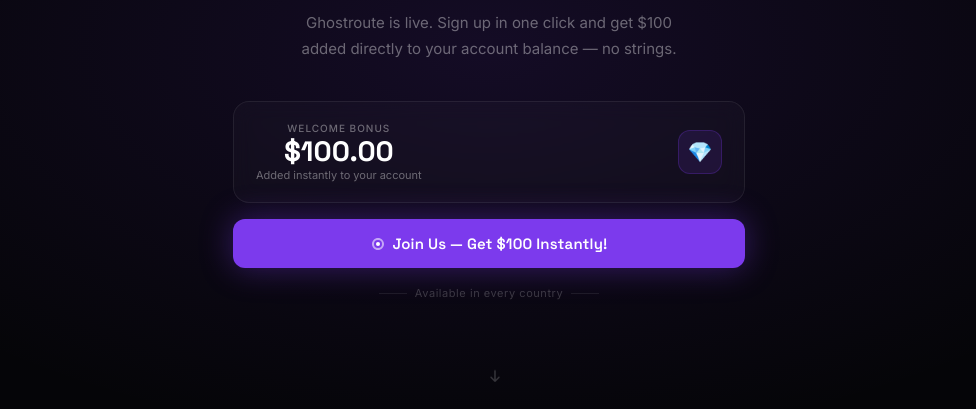
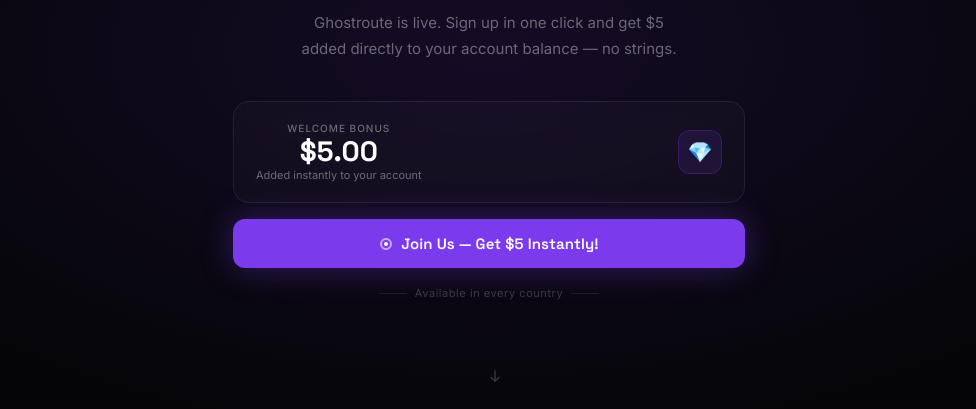
Before and after one commit to Toby16/ghostroute_security_homepage, a plain HTML site: page index.html in a window 1280 px wide. Shown: the part 391-800 px from the top of the page, without its empty margins (151-1127 px from the left). Drawn offline with Linux system fonts and the light colour scheme.

Commit message:
updated bonus

```diff
--- a/index.html
+++ b/index.html
@@ -5,7 +5,7 @@
 <meta name="viewport" content="width=device-width, initial-scale=1.0">
 <link rel="icon" type="image/svg+xml" href="https://res.cloudinary.com/dtitx4alw/image/upload/v1781535548/trqy7zm3d4n9dsvkkpzq.svg">
 <title>Ghostroute — Now Live</title>
-<meta name="description" content="Ghostroute is live worldwide. Sign up in one click and get $100 added instantly to your account — no strings. The internet, on your terms." />
+<meta name="description" content="Ghostroute is live worldwide. Sign up in one click and get $5 added instantly to your account to anything — no strings. The internet, on your terms." />
 <meta name="keywords" content="ghostroute, ghostroute security, vpn, ip address, ip lookup, digital privacy, secure internet, network security" />
 <meta name="robots" content="index, follow" />
 <link rel="canonical" href="https://security.ghostroute.icu/" />
@@ -782,12 +782,12 @@
 
     <h1>The internet,<br><span>on your terms.</span></h1>
 
-    <p class="hero-sub">Ghostroute is live. Sign up in one click and get $100 added directly to your account balance — no strings.</p>
+    <p class="hero-sub">Ghostroute is live. Sign up in one click and get $5 added directly to your account balance — no strings.</p>
 
     <div class="bonus-card">
       <div class="bonus-left">
         <span class="bonus-lbl">Welcome Bonus</span>
-        <span class="bonus-amt">$100.00</span>
+        <span class="bonus-amt">$5.00</span>
         <span class="bonus-note">Added instantly to your account</span>
       </div>
       <div class="bonus-ico">💎</div>
@@ -795,7 +795,7 @@
 
     <a href="https://security.ghostroute.icu" class="hero-cta">
       <svg width="14" height="14" viewBox="0 0 14 14" fill="none"><path d="M7 1C3.7 1 1 3.7 1 7s2.7 6 6 6 6-2.7 6-6S10.3 1 7 1zm0 2a4 4 0 110 8A4 4 0 017 3z" fill="white" fill-opacity=".55"/><circle cx="7" cy="7" r="2" fill="white"/></svg>
-      Join Us — Get $100 Instantly!
+      Join Us — Get $5 Instantly!
     </a>
 
     <p class="avail-note">Available in every country</p>
@@ -1052,7 +1052,7 @@
         <svg width="12" height="12" viewBox="0 0 12 12" fill="none"><path d="M7 1L3 6h3L4.5 11 9.5 6H6.5L7 1z" fill="white"/></svg>
         Run a Speed Test
       </a>
-      <a href="https://bolt.ghostroute.icu" class="bolt-btn-ghost">Get $100 free →</a>
+      <a href="https://bolt.ghostroute.icu" class="bolt-btn-ghost">Get $5 free →</a>
     </div>
 
   </div>
@@ -1071,6 +1071,7 @@
       ro.unobserve(e.target);
     }
   });
+	<p>Signup on Ghostroute and you get $5 free to do anything</p>
 }, { threshold: 0.1 });
 revEls.forEach(el => ro.observe(el));
 
```
